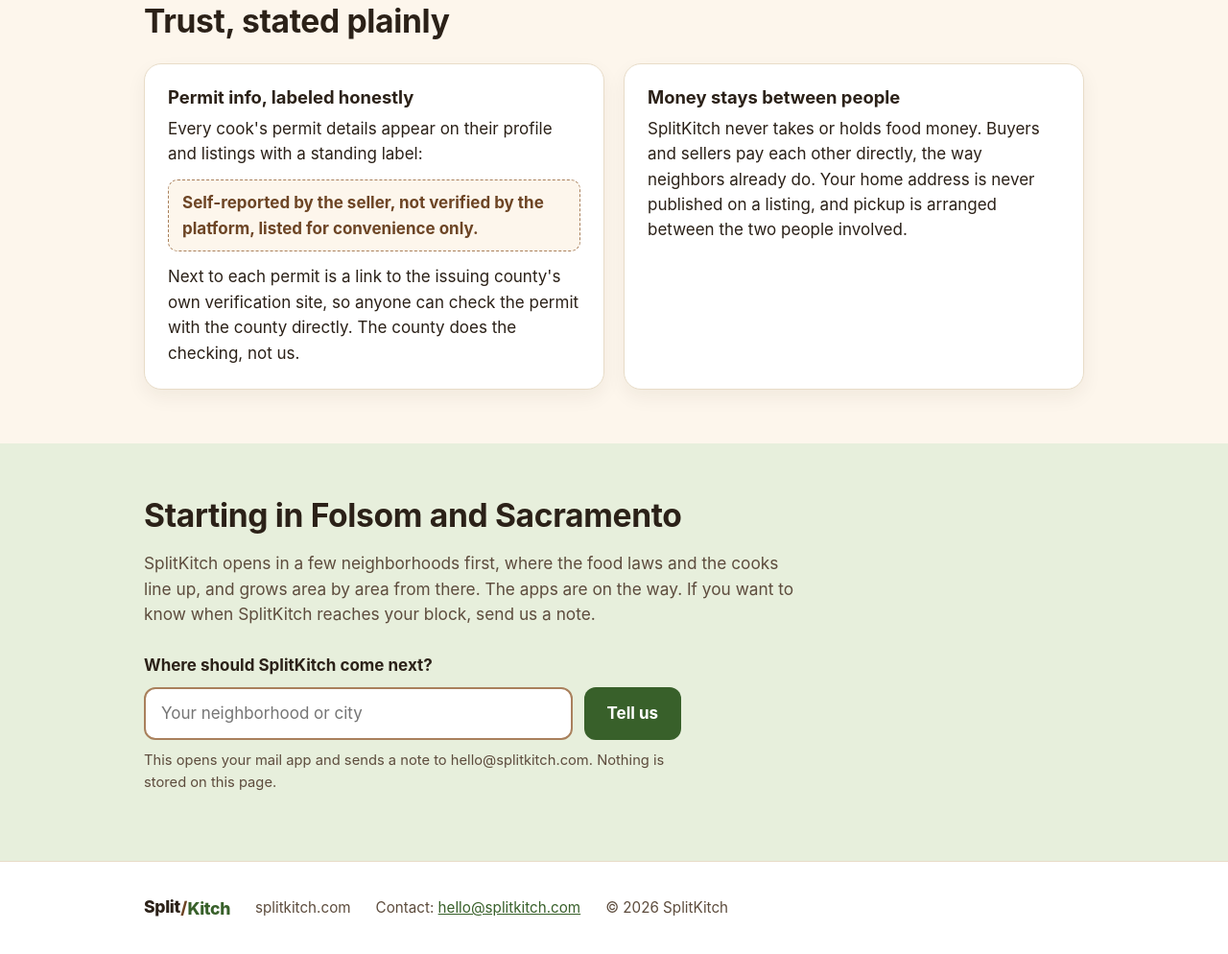
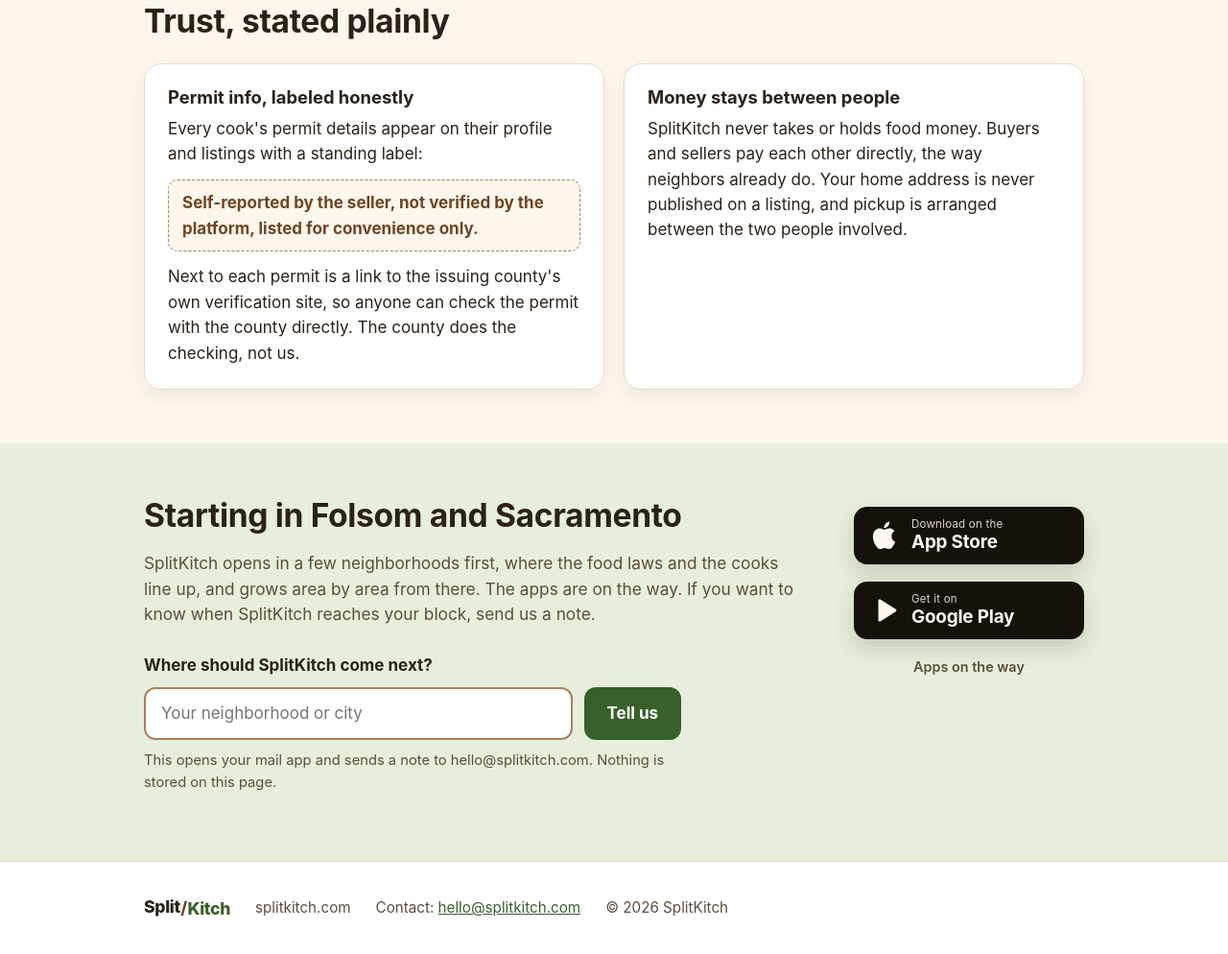
Before and after one commit to clonemyai/splitkitch, a plain HTML site: page index.html in a window 1280 px wide. Shown: the part 2190-3184 px from the top of the page at 96% size. Drawn offline with Linux system fonts and the light colour scheme.

Commit message:
Launch section: App Store and Google Play badge placeholders

```diff
--- a/index.html
+++ b/index.html
@@ -169,7 +169,8 @@
 
   <!-- Launch / get the app -->
   <section id="get" class="section section-alt">
-    <div class="wrap">
+    <div class="wrap launch-grid">
+      <div class="launch-copy">
         <h2>Starting in Folsom and Sacramento</h2>
         <p class="section-lede">SplitKitch opens in a few neighborhoods first, where the food laws and the cooks line up, and grows area by area from there. The apps are on the way. If you want to know when SplitKitch reaches your block, send us a note.</p>
         <!-- Placeholder interest form: no backend yet. It opens the visitor's mail app. -->
@@ -181,6 +182,19 @@
           </div>
           <p class="form-note">This opens your mail app and sends a note to hello@splitkitch.com. Nothing is stored on this page.</p>
         </form>
+      </div>
+      <!-- Store badges: placeholders by design. They become links when the apps ship. -->
+      <div class="store-badges">
+        <div class="store-badge" role="img" aria-label="SplitKitch for iPhone, coming soon to the App Store">
+          <svg class="badge-glyph" viewBox="0 0 24 24" aria-hidden="true" focusable="false"><path fill="currentColor" d="M17.05 12.54c-.03-2.89 2.36-4.27 2.47-4.34-1.35-1.97-3.44-2.24-4.18-2.27-1.78-.18-3.47 1.05-4.37 1.05-.9 0-2.29-1.02-3.77-1-1.94.03-3.72 1.13-4.72 2.86-2.01 3.49-.51 8.66 1.45 11.5.96 1.39 2.1 2.95 3.6 2.89 1.45-.06 2-.93 3.74-.93s2.24.93 3.77.9c1.56-.02 2.55-1.41 3.5-2.8 1.1-1.61 1.56-3.17 1.58-3.25-.03-.02-3.04-1.17-3.07-4.61zM14.16 4.06c.8-.97 1.34-2.32 1.19-3.66-1.15.05-2.55.77-3.38 1.74-.74.86-1.39 2.23-1.22 3.55 1.29.1 2.6-.65 3.41-1.63z"/></svg>
+          <span class="badge-text"><small>Download on the</small><strong>App Store</strong></span>
+        </div>
+        <div class="store-badge" role="img" aria-label="SplitKitch for Android, coming soon to Google Play">
+          <svg class="badge-glyph" viewBox="0 0 24 24" aria-hidden="true" focusable="false"><path fill="currentColor" d="M6 3.8v16.4c0 .8.9 1.3 1.6.9l13-8.2c.6-.4.6-1.4 0-1.8l-13-8.2c-.7-.4-1.6.1-1.6.9z"/></svg>
+          <span class="badge-text"><small>Get it on</small><strong>Google Play</strong></span>
+        </div>
+        <p class="badge-note">Apps on the way</p>
+      </div>
     </div>
   </section>
 
--- a/styles.css
+++ b/styles.css
@@ -288,6 +288,46 @@ a:focus-visible, .btn:focus-visible, input:focus-visible {
 }
 .form-note { color: var(--ink-muted); font-size: 0.92rem; margin-top: 10px; }
 
+/* Launch layout + store badges (badges are placeholders until the apps ship) */
+.launch-grid {
+  display: grid;
+  grid-template-columns: minmax(0, 1fr) 240px;
+  gap: 28px 56px;
+  align-items: start;
+}
+.store-badges {
+  display: flex;
+  flex-direction: column;
+  gap: 18px;
+  padding-top: 10px;
+}
+.store-badge {
+  display: flex;
+  align-items: center;
+  gap: 12px;
+  min-height: 60px;
+  padding: 10px 18px;
+  background: #17110b;
+  color: #fff8ee;
+  border-radius: 14px;
+  box-shadow: 0 10px 22px rgba(43, 33, 24, 0.18);
+}
+.badge-glyph { width: 30px; height: 30px; flex: 0 0 auto; }
+.badge-text { display: flex; flex-direction: column; line-height: 1.15; }
+.badge-text small { font-size: 0.72rem; letter-spacing: 0.02em; opacity: 0.85; }
+.badge-text strong { font-size: 1.18rem; font-weight: 700; letter-spacing: -0.01em; }
+.badge-note {
+  margin: 0;
+  text-align: center;
+  color: var(--ink-muted);
+  font-size: 0.9rem;
+  font-weight: 600;
+}
+@media (max-width: 760px) {
+  .launch-grid { grid-template-columns: 1fr; }
+  .store-badges { max-width: 300px; }
+}
+
 /* Footer */
 .site-footer {
   background: var(--surface);
```
Lines whose indentation alone changed are shown as unchanged.
